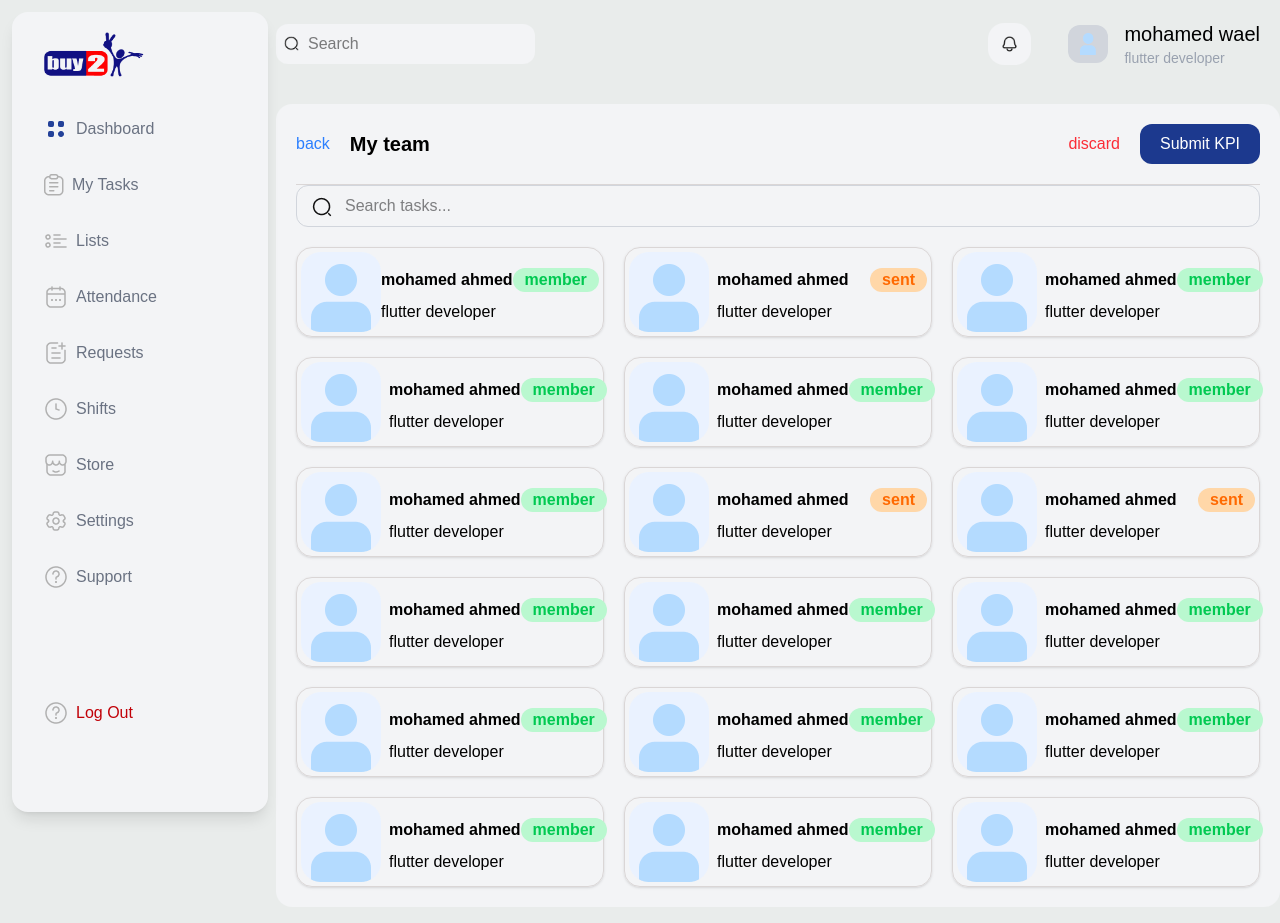
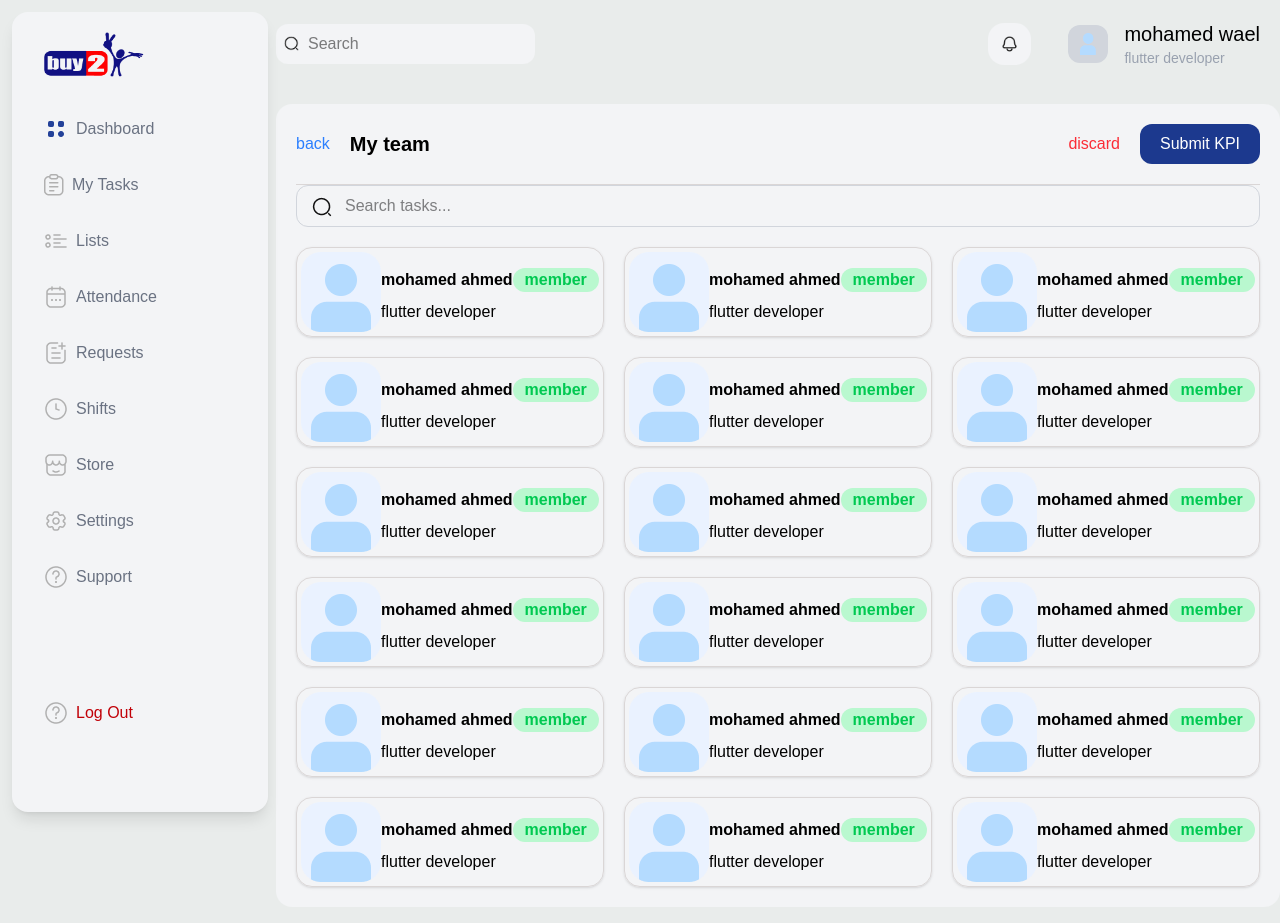
Before and after one commit to mohamedwael56/Team-track, a Next.js app: page /lists/members-list in a window 1280 px wide. Built offline with nearby package versions, Linux system fonts and the light colour scheme.

Commit message:
looping in members list to make the code more clean

```diff
--- a/src/app/lists/lists-invitations/page.jsx
+++ b/src/app/lists/lists-invitations/page.jsx
@@ -2,7 +2,7 @@
 import Header from '@/components/header'
 import Sidebar from '@/components/sidebar'
 import Link from 'next/link'
-import React from 'react'
+import React, { Fragment } from 'react'
 import { useState } from 'react'
 
 function Page() {
@@ -134,7 +134,7 @@ openMessage&&(
     {
         invitationRequests.map((request)=>{
             return(
-                <>
+                <Fragment key={request.id}>
                   <div className="border text-xs shadow-sm flex flex-col rounded-2xl p-5">
 <div className="flex justify-between items-center">
     <div className="flex gap-2 flex-row items-center">
@@ -153,7 +153,7 @@ openMessage&&(
     <button className='flex-1 bg-blue-900 rounded-2xl cursor-pointer py-2 px-5 text-white'>accept</button>
 </div>
 </div>
-                </>
+                </Fragment>
             )
     })}
 
--- a/src/app/lists/members-list/page.jsx
+++ b/src/app/lists/members-list/page.jsx
@@ -15,6 +15,129 @@ import { Doughnut } from 'react-chartjs-2'
 import { Chart as ChartJs,Tooltip,Legend,ArcElement } from 'chart.js'
 ChartJs.register(ArcElement,Tooltip,Legend)
 function Page() {
+  const members=[
+    {
+      id:1,
+      name:'saif mohamed',
+      avatar:'/profile/avatar.png',
+      performance:88
+    },
+    {
+      id:2,
+      name:'sayed mohamed',
+      avatar:'/profile/avatar.png',
+      performance:80
+    },
+
+    {
+      id:3,
+      name:'mohamed mohamed',
+      avatar:'/profile/avatar.png',
+      performance:85
+    },
+    {
+
+      id:4,
+
+      name:'ahmed mohamed',
+      avatar:'/profile/avatar.png',
+      performance:90
+    },
+    {
+      id:5,
+      name:'yousef mohamed',
+      avatar:'/profile/avatar.png',
+      performance:75
+    },
+    {
+      id:6,
+      name:'omar mohamed',
+      avatar:'/profile/avatar.png',
+      performance:80
+    },
+      {
+      id:7,
+      name:'ali mohamed',
+      avatar:'/profile/avatar.png',
+      performance:85
+    },
+      {
+      id:8,
+      name:'hassan mohamed',
+      avatar:'/profile/avatar.png',
+      performance:90
+    },
+      {
+      id:9,
+      name:'mohamed mohamed',
+      avatar:'/profile/avatar.png',
+      performance:80
+    },
+      {
+      id:10,
+      name:'hassan mohamed',
+      avatar:'/profile/avatar.png',
+      performance:85
+      },
+      {
+      id:11,
+      name:'mohamed mohamed',
+      avatar:'/profile/avatar.png',
+      performance:90
+      },
+      {
+
+      id:12,
+      name:'hassan mohamed',
+      avatar:'/profile/avatar.png',
+      performance:80
+    },
+    {
+      id:13,
+
+        name:'mohamed mohamed',
+
+      avatar:'/profile/avatar.png',
+
+      performance:85
+
+
+    },
+    {
+      id:14,
+
+        name:'hassan mohamed',
+
+      avatar:'/profile/avatar.png',
+      performance:90
+
+    }
+    ,{
+      id:15,
+      name:'mohamed mohamed',
+      avatar:'/profile/avatar.png',
+      performance:80
+      },
+      {
+      id:16,
+      name:'hala mohamed',
+      avatar:'/profile/avatar.png',
+      performance:85
+
+      },
+      {
+      id:17,
+      name: 'layla ali',
+      avatar:'/profile/avatar.png',
+        performance:45
+        },
+        {
+          id:18,
+          name:'sara mohamed',
+          avatar:'/profile/avatar.png',
+          performance:90
+    }
+  ]
     const percentage = 66;
 
   const data={
@@ -94,7 +217,11 @@ const [confirmDeleteMessage,setConfirmDeleteMessage]=useState(false)
             <input type="text" placeholder="Search tasks..." className="border border-gray-300 text-zinc-950 rounded-xl px-4 py-2 w-full pl-12" />
        </div>
        <div className="grid grid-cols-3 gap-5">
-         <div className="group flex overflow-hidden  hover:bg-zinc-600 relative items-center gap-2 p-1 shadow rounded-2xl border">
+        {
+          members.map((member)=>{
+            return(
+
+               <div key={member.id} className="group flex overflow-hidden  hover:bg-zinc-600 relative items-center gap-2 p-1 shadow rounded-2xl border">
          <Link  href="/profile/team-profile" className=' flex hover:brightness-75'>
           <img src="/profile/avatar.png" alt="" />
           <div className="flex w-full flex-col my-2">
@@ -110,210 +237,10 @@ flutter developer
           </Link>
           <button onClick={()=>setConfirmDeleteMessage(true)} className='absolute object-cover bg-red-500 text-white right-0 px-6 cursor-pointer opacity-0 translate-x-full group-hover:opacity-100 group-hover:translate-x-0 transition-all duration-500 ease-in-out  py-8 rounded-xl'>Delete</button>
         </div>
-         <Link href="/profile/team-profile" className="flex relative items-center gap-2 p-1 shadow rounded-2xl border">
-          <img src="/profile/avatar.png" alt="" />
-          <div className="flex w-full flex-col my-2">
-            <div className="flex justify-between my-2 items-center">
-            <h1 className='text-black text-nowrap font-sm font-bold'>mohamed ahmed</h1>
-          <p className='text-orange-500 font-bold bg-orange-200 rounded-xl px-3'>sent</p>
-            </div>
-            <div className=" text-black rounded-full">
-flutter developer
-            </div>
-          </div>
-        </Link>
-         <Link href="/profile/team-profile" className="flex relative items-center gap-2 p-1 shadow rounded-2xl border">
-          <img src="/profile/avatar.png" alt="" />
-          <div className="flex w-full flex-col my-2">
-            <div className="flex justify-between my-2 items-center">
-            <h1 className='text-black text-nowrap font-sm font-bold'>mohamed ahmed</h1>
-          <p className='text-green-500 font-bold bg-green-200 rounded-xl px-3'>member</p>
-            </div>
-            <div className=" text-black rounded-full">
-flutter developer
-            </div>
-          </div>
-        </Link>
-         <Link href="/profile/team-profile" className="flex relative items-center gap-2 p-1 shadow rounded-2xl border">
-          <img src="/profile/avatar.png" alt="" />
-          <div className="flex w-full flex-col my-2">
-            <div className="flex justify-between my-2 items-center">
-            <h1 className='text-black text-nowrap font-sm font-bold'>mohamed ahmed</h1>
-          <p className='text-green-500 font-bold bg-green-200 rounded-xl px-3'>member</p>
-            </div>
-            <div className=" text-black rounded-full">
-flutter developer
-            </div>
-          </div>
-        </Link>
-         <Link href="/profile/team-profile" className="flex relative items-center gap-2 p-1 shadow rounded-2xl border">
-          <img src="/profile/avatar.png" alt="" />
-          <div className="flex w-full flex-col my-2">
-            <div className="flex justify-between my-2 items-center">
-            <h1 className='text-black text-nowrap font-sm font-bold'>mohamed ahmed</h1>
-          <p className='text-green-500 font-bold bg-green-200 rounded-xl px-3'>member</p>
-            </div>
-            <div className=" text-black rounded-full">
-flutter developer
-            </div>
-          </div>
-        </Link>
-         <Link href="/profile/team-profile" className="flex relative items-center gap-2 p-1 shadow rounded-2xl border">
-          <img src="/profile/avatar.png" alt="" />
-          <div className="flex w-full flex-col my-2">
-            <div className="flex justify-between my-2 items-center">
-            <h1 className='text-black text-nowrap font-sm font-bold'>mohamed ahmed</h1>
-          <p className='text-green-500 font-bold bg-green-200 rounded-xl px-3'>member</p>
-            </div>
-            <div className=" text-black rounded-full">
-flutter developer
-            </div>
-          </div>
-        </Link>
-         <Link href="/profile/team-profile" className="flex relative items-center gap-2 p-1 shadow rounded-2xl border">
-          <img src="/profile/avatar.png" alt="" />
-          <div className="flex w-full flex-col my-2">
-            <div className="flex justify-between my-2 items-center">
-            <h1 className='text-black text-nowrap font-sm font-bold'>mohamed ahmed</h1>
-          <p className='text-green-500 font-bold bg-green-200 rounded-xl px-3'>member</p>
-            </div>
-            <div className=" text-black rounded-full">
-flutter developer
-            </div>
-          </div>
-        </Link>
-         <Link href="/profile/team-profile" className="flex relative items-center gap-2 p-1 shadow rounded-2xl border">
-          <img src="/profile/avatar.png" alt="" />
-          <div className="flex w-full flex-col my-2">
-            <div className="flex justify-between my-2 items-center">
-            <h1 className='text-black text-nowrap font-sm font-bold'>mohamed ahmed</h1>
-          <p className='text-orange-500 font-bold bg-orange-200 rounded-xl px-3'>sent</p>
-            </div>
-            <div className=" text-black rounded-full">
-flutter developer
-            </div>
-          </div>
-        </Link>
-         <Link href="/profile/team-profile" className="flex relative items-center gap-2 p-1 shadow rounded-2xl border">
-          <img src="/profile/avatar.png" alt="" />
-          <div className="flex w-full flex-col my-2">
-            <div className="flex justify-between my-2 items-center">
-            <h1 className='text-black text-nowrap font-sm font-bold'>mohamed ahmed</h1>
-          <p className='text-orange-500 font-bold bg-orange-200 rounded-xl px-3'>sent</p>
-            </div>
-            <div className=" text-black rounded-full">
-flutter developer
-            </div>
-          </div>
-        </Link>
-         <Link href="/profile/team-profile" className="flex relative items-center gap-2 p-1 shadow rounded-2xl border">
-          <img src="/profile/avatar.png" alt="" />
-          <div className="flex w-full flex-col my-2">
-            <div className="flex justify-between my-2 items-center">
-            <h1 className='text-black text-nowrap font-sm font-bold'>mohamed ahmed</h1>
-          <p className='text-green-500 font-bold bg-green-200 rounded-xl px-3'>member</p>
-            </div>
-            <div className=" text-black rounded-full">
-flutter developer
-            </div>
-          </div>
-        </Link>
-         <Link href="/profile/team-profile" className="flex relative items-center gap-2 p-1 shadow rounded-2xl border">
-          <img src="/profile/avatar.png" alt="" />
-          <div className="flex w-full flex-col my-2">
-            <div className="flex justify-between my-2 items-center">
-            <h1 className='text-black text-nowrap font-sm font-bold'>mohamed ahmed</h1>
-          <p className='text-green-500 font-bold bg-green-200 rounded-xl px-3'>member</p>
-            </div>
-            <div className=" text-black rounded-full">
-flutter developer
-            </div>
-          </div>
-        </Link>
-         <Link href="/profile/team-profile" className="flex relative items-center gap-2 p-1 shadow rounded-2xl border">
-          <img src="/profile/avatar.png" alt="" />
-          <div className="flex w-full flex-col my-2">
-            <div className="flex justify-between my-2 items-center">
-            <h1 className='text-black text-nowrap font-sm font-bold'>mohamed ahmed</h1>
-          <p className='text-green-500 font-bold bg-green-200 rounded-xl px-3'>member</p>
-            </div>
-            <div className=" text-black rounded-full">
-flutter developer
-            </div>
-          </div>
-        </Link>
-         <Link href="/profile/team-profile" className="flex relative items-center gap-2 p-1 shadow rounded-2xl border">
-          <img src="/profile/avatar.png" alt="" />
-          <div className="flex w-full flex-col my-2">
-            <div className="flex justify-between my-2 items-center">
-            <h1 className='text-black text-nowrap font-sm font-bold'>mohamed ahmed</h1>
-          <p className='text-green-500 font-bold bg-green-200 rounded-xl px-3'>member</p>
-            </div>
-            <div className=" text-black rounded-full">
-flutter developer
-            </div>
-          </div>
-        </Link>
-         <Link href="/profile/team-profile" className="flex relative items-center gap-2 p-1 shadow rounded-2xl border">
-          <img src="/profile/avatar.png" alt="" />
-          <div className="flex w-full flex-col my-2">
-            <div className="flex justify-between my-2 items-center">
-            <h1 className='text-black text-nowrap font-sm font-bold'>mohamed ahmed</h1>
-          <p className='text-green-500 font-bold bg-green-200 rounded-xl px-3'>member</p>
-            </div>
-            <div className=" text-black rounded-full">
-flutter developer
-            </div>
-          </div>
-        </Link>
-         <Link href="/profile/team-profile" className="flex relative items-center gap-2 p-1 shadow rounded-2xl border">
-          <img src="/profile/avatar.png" alt="" />
-          <div className="flex w-full flex-col my-2">
-            <div className="flex justify-between my-2 items-center">
-            <h1 className='text-black text-nowrap font-sm font-bold'>mohamed ahmed</h1>
-          <p className='text-green-500 font-bold bg-green-200 rounded-xl px-3'>member</p>
-            </div>
-            <div className=" text-black rounded-full">
-flutter developer
-            </div>
-          </div>
-        </Link>
-         <Link href="/profile/team-profile" className="flex relative items-center gap-2 p-1 shadow rounded-2xl border">
-          <img src="/profile/avatar.png" alt="" />
-          <div className="flex w-full flex-col my-2">
-            <div className="flex justify-between my-2 items-center">
-            <h1 className='text-black text-nowrap font-sm font-bold'>mohamed ahmed</h1>
-          <p className='text-green-500 font-bold bg-green-200 rounded-xl px-3'>member</p>
-            </div>
-            <div className=" text-black rounded-full">
-flutter developer
-            </div>
-          </div>
-        </Link>
-         <Link href="/profile/team-profile" className="flex relative items-center gap-2 p-1 shadow rounded-2xl border">
-          <img src="/profile/avatar.png" alt="" />
-          <div className="flex w-full flex-col my-2">
-            <div className="flex justify-between my-2 items-center">
-            <h1 className='text-black text-nowrap font-sm font-bold'>mohamed ahmed</h1>
-          <p className='text-green-500 font-bold bg-green-200 rounded-xl px-3'>member</p>
-            </div>
-            <div className=" text-black rounded-full">
-flutter developer
-            </div>
-          </div>
-        </Link>
-         <Link href="/profile/team-profile" className="flex relative items-center gap-2 p-1 shadow rounded-2xl border">
-          <img src="/profile/avatar.png" alt="" />
-          <div className="flex w-full flex-col my-2">
-            <div className="flex justify-between my-2 items-center">
-            <h1 className='text-black text-nowrap font-sm font-bold'>mohamed ahmed</h1>
-          <p className='text-green-500 font-bold bg-green-200 rounded-xl px-3'>member</p>
-            </div>
-            <div className=" text-black rounded-full">
-flutter developer
-            </div>
-          </div>
-        </Link>
+
+            )})  }
+
+
 
 
        </div>
```
